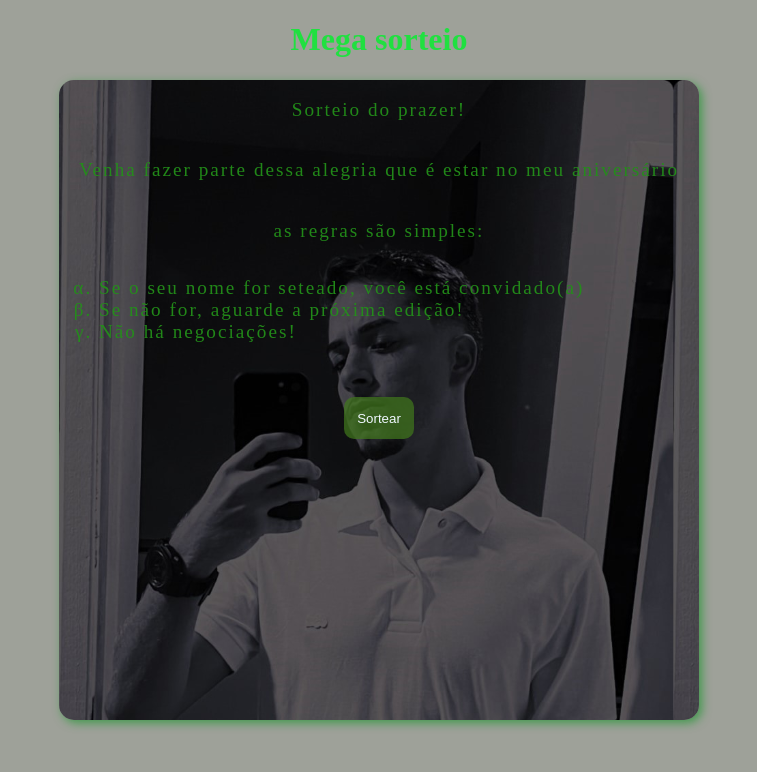
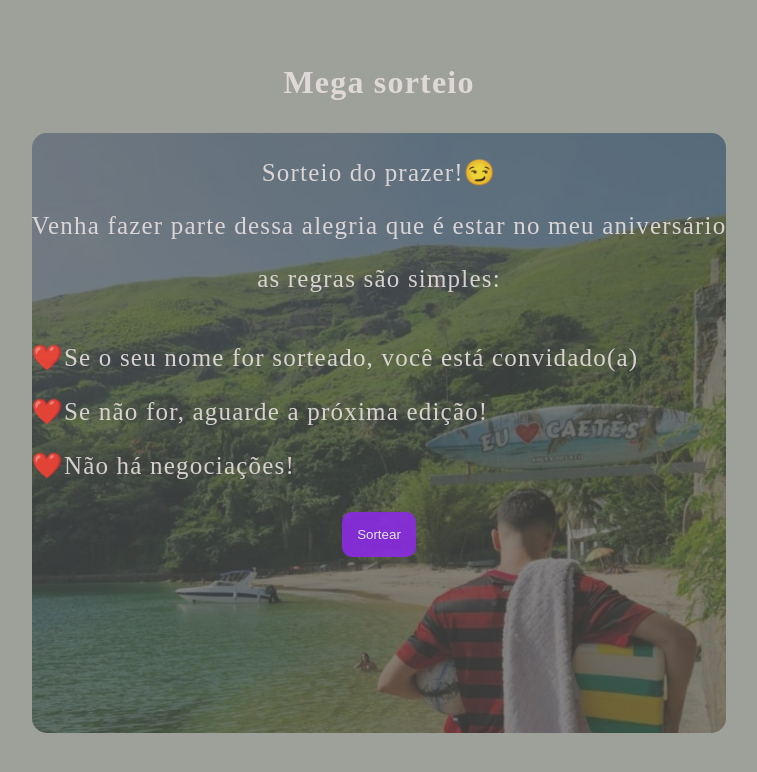
Before and after one commit to OkaioSilva/sorteio_Sv, a plain HTML site: page index.html in a window 1280 px wide. Shown: the whole page, without its empty margins (261-1018 px from the left). Drawn offline with Linux system fonts and the light colour scheme.

Commit message:
Mudei a parte responsiva

```diff
--- a/index.html
+++ b/index.html
@@ -12,21 +12,20 @@
     <h1>Mega sorteio</h1>
     <section>
         <div class="container">
+            <div class="bg"></div>
+            <p>Sorteio do prazer!😏 </p>
+            <p>Venha fazer parte dessa alegria que é estar no meu aniversário </p>
+            <p>as regras são simples:</p>
+            <ul>
+                <li>❤️Se o seu nome for sorteado, você está convidado(a)</li>
+                <li>❤️Se não for, aguarde a próxima edição!</li>
+                <li>❤️Não há negociações!</li>
+            </ul>
 
-                <p>Sorteio do prazer! </p>
-                <p>Venha fazer parte dessa alegria que é estar no meu aniversário </p>
-                <p>
-                    as regras são simples:
-                <ul>
-                    <li>Se o seu nome for seteado, você está convidado(a)</li>
-                    <li>Se não for, aguarde a próxima edição!</li>
-                    <li>Não há negociações!</li>
-                </ul>
-                </p>
-            <div>
+            <div class="btn">
                 <button id="sortear">Sortear</button>
             </div>
-            <div id="res"></div>
+            <div class="res"></div>
         </div>
     </section>
     <script src="script.js"></script>
--- a/script.js
+++ b/script.js
@@ -1,13 +1,26 @@
+(function(){
+    let res = document.querySelector('.res');
+    let botao = document.getElementById('sortear');
+    botao.addEventListener("click",sorteando);
+
+
     function sorteando(){
         const nomes = ['Sabrina', 'Carol', 'Goiabinha', 'Stefane'];
         const sort = Math.floor(Math.random()*nomes.length);
-    let res = document.querySelector('#res');
+        res.innerHTML = "Sorteando..."
+        setTimeout(function(el){
+            const bg = document.querySelector('.bg')
+            const container = document.querySelector('.container ul')
+            bg.style.backgroundImage = 'url(img/sabio.jpg)'
+            bg.style.opacity = '1'
+            res.innerHTML = `A sorteada foi:  ${nomes[sort]}`
+        }, 2000)
 
-    res.innerHTML = `A sorteada foi:  ${nomes[sort]}`
     }
 
-let botao = document.getElementById('sortear');
-botao.addEventListener("click",sorteando);
     /* Sabrina
     Carol
     Goiabinha  */
+
+
+})()
--- a/style.css
+++ b/style.css
@@ -1,267 +1,213 @@
-html {
+* {
+    padding: 0;
+    margin: 0;
+    box-sizing: border-box;
+}
+body{
     background-color: rgb(158, 161, 153);
+    text-align: center;
+    color: rgb(231, 223, 223);
 }
 
 h1, p, li{
-    color: rgb(231, 223, 223);
+    letter-spacing: 1.2px;
+    opacity: .9;
 }
 h1{
-    text-align: center;
+    padding-top: 2em;
 }
-section, .container{
-    margin: auto;
-    text-align: center;
+p, li{
+    padding-top: 1em;
+    font-size: 25px;
+}
+section{
+    display: flex;
+    justify-content: center;
+
+    padding-top: 2em;
 }
 .container{
     background-color: rgba(20, 22, 22, 0.575);
     border-radius: 15px;
-    display: flex;
-    flex-direction: column;
-    width: 35em;
-    height: 90vh;
+    text-align: center;
+    /* padding: 2em; */
+    position: relative;
+    /* width: 45vw; */
+    height: 75vh;
 }
+.container .bg{
+    background-image: url(img/savio.jpg);
+    background-size: cover;
 
-ul {
-    list-style:lower-greek ;
+    border-radius: 15px;
+    width: 100%;
+    height: 100%;
+    position: absolute;
+    top: 0;
+    left: 0;
+    /* background: #000; */
+    opacity: 0.3;
+}
+.container ul{
+    padding-top: 25px;
+
+    list-style: none ;
     text-align: start;
 }
-
+.btn{
+    padding-top: 2em;
+}
 #sortear{
-    background-color: rgba(64, 119, 28, 0.719);
+    background-color: blueviolet;
     color: aliceblue;
     border: none;
     border-radius: 10px;
-    padding: 8px;
-    box-sizing: border-box;
+    padding: 15px;
     cursor: pointer;
+    opacity: .9;
+}
+#sortear:hover{
+    color: red;
+    letter-spacing: 2px;
+    transition: all .6s;
+    font-weight: bold;
 }
 
-#res{
-    color: rgba(32, 150, 16, 0.76);
+.res{
+    color: rgba(229, 232, 228, 0.76);
     padding-top: 1.25rem;
     text-transform: uppercase;
     font-family: Verdana, Geneva, Tahoma, sans-serif;
     font-weight: bold;
+    opacity: .9;
 }
 
-@media screen and (min-width: 25.875em){
-    h1{
-        color: rgb(32, 224, 64);
-        text-align: center;
+@media  (max-width: 320px) {
+    section{
+        width: 85vw;
+        margin: auto;
+        padding-top: 1em;
     }
     .container{
+        position: relative;
+    }
+    .container li{
+        padding-left: 5px;
+    }
+    .container .bg{
+        background-image: url(img/savio.jpg);
+        background-size: cover;
+        border-radius: 15px;
+        width: 100%;
+        height: 100%;
+        position: absolute;
+        top: 0;
+        left: 0;
+        /* background: #000; */
+        opacity: 0.4;
+    }
+
+    .container p, li, .res{
+        opacity: .9;
+        font-size: 20px;
+    }
+    .container .res{
+        font-size: .7em;
+    }
+    .container #sortear{
+        opacity: .9;
+        background-color: blueviolet;
+
+    }
+    h1{
+        padding-top: 2em;
+    }
+}
+@media (min-width: 321px) and  (max-width: 450px){
+    section{
+        width: 85vw;
+        height: 70vh;
         margin: auto;
-        background-image: url(img/sabio.jpg);
-        background-size: 85vw;
-        background-repeat: repeat;
-        /* filter: url(img/sabio.jpg); */
-        /* filter:opacity(55%); */
-        text-align: center;
-        width: 75vw;
-        height: 50vh;
-        box-shadow: 3px 3px 10px rgba(41, 151, 56, 0.788);
+        padding-top: 1em;
     }
-    .container p, li{
-        color: rgba(35, 143, 25, 0.945);
-        letter-spacing: 2px;
+    .container{
+        position: relative;
+
     }
-    #sortear{
-        padding-top: 0;
-        padding: 0.313em;
-        color: aliceblue;
+    .container .bg{
+        background-image: url(img/savio.jpg);
+        background-size: cover;
+        border-radius: 15px;
+        width: 100%;
+        height: 100%;
+        position: absolute;
+        top: 0;
+        left: 0;
+        /* background: #000; */
+        opacity: 0.4;
+    }
+
+    .container p, li, .res{
+        opacity: .9;
+        color: #f7f7f7;
+        padding-top: 1em;
+        font-size: 1em;
+    }
+    .container .res{
+        padding-top: 3em;
+        font-size: .9em;
+    }
+    .container #sortear{
+        opacity: .9;
+        background-color: blueviolet;
+
+    }
+    h1{
+        padding-top: 2em;
     }
 }
 
-@media screen and (min-width: 24.375em){
-    h1{
-        color: rgb(32, 224, 64);
-        text-align: center;
+@media (min-width: 450px) and  (max-width: 800px ){
+    section{
+        width: 80vw;
+        height: 85vh;
+        margin: auto;
+        padding-top: 1em;
     }
     .container{
-        height: 70vh;
-        width: 90vw;
-        margin: auto;
-        background-image: url(img/sabio.jpg);
-        background-size: 90vw;
-        box-shadow: 3px 3px 10px rgba(41, 151, 56, 0.788);
+        position: relative;
+
     }
-    .container p, li{
-        color: rgba(35, 143, 25, 0.945);
-        letter-spacing: 2px;
-        font-size: 1.5em;
+    .container .bg{
+        background-image: url(img/savio.jpg);
+        background-size: cover;
+        background-repeat: no-repeat;
+        border-radius: 15px;
+        width: 100%;
+        height: 100%;
+        position: absolute;
+        top: 0;
+        left: 0;
+        /* background: #000; */
+        opacity: 0.4;
     }
-    #sortear{
-        padding-top: 0;
-        padding: 0.7em;
-        color: aliceblue;
+
+    .container p, li, .res{
+        opacity: .9;
+        color: #f7f7f7;
+        padding-top: 1em;
+        font-size: 1.3em;
+    }
+    .container .res{
+        padding-top: 3em;
+        font-size: .9em;
+    }
+    .container #sortear{
+        opacity: .9;
+        background-color: blueviolet;
+
+    }
+    h1{
+        padding-top: 2em;
     }
 }
-
-@media screen and (min-width: 22.5em){
-    h1{
-        color: rgb(32, 224, 64);
-        text-align: center;
-    }
-    .container{
-        height: 73vh;
-        width: 92vw;
-        margin: auto;
-        background-image: url(img/sabio.jpg);
-        background-size: 85vw;
-        box-shadow: 3px 3px 10px rgba(41, 151, 56, 0.788);
-    }
-    .container p, li{
-        color: rgba(35, 143, 25, 0.945);
-        letter-spacing: 2px;
-        font-size: 1.34em;
-    }
-    #sortear{
-        padding-top: 0;
-        padding: 0.9em;
-        color: aliceblue;
-    }
-}
-@media screen and (min-width: 25.75em){
-    h1{
-        color: rgb(32, 224, 64);
-        text-align: center;
-    }
-    .container{
-        height: 68vh;
-        width: 92vw;
-        margin: auto;
-        background-image: url(img/sabio.jpg);
-        background-size: 85vw;
-        box-shadow: 3px 3px 10px rgba(41, 151, 56, 0.788);
-    }
-    .container p, li{
-        color: rgba(35, 143, 25, 0.945);
-        letter-spacing: 2px;
-        font-size: 1.58em;
-    }
-    #sortear{
-        padding-top: 0;
-        padding: 0.9em;
-        color: aliceblue;
-    }
-}
-@media screen and (min-width: 31.25em){
-    h1{
-        color: rgb(32, 224, 64);
-        text-align: center;
-    }
-    .container{
-        height: 100vh;
-        width: 92vw;
-        margin: auto;
-        background-image: url(img/sabio.jpg);
-        background-size: 85vw;
-        box-shadow: 3px 3px 10px rgba(41, 151, 56, 0.788);
-    }
-    .container p, li{
-        color: rgba(35, 143, 25, 0.945);
-        letter-spacing: 2px;
-        font-size: 1.75em;
-    }
-    #sortear{
-        padding-top: 0;
-        padding: 1em;
-        color: aliceblue;
-    }
-}
-@media screen and (min-width: 56.25em){
-    h1{
-        color: rgb(32, 224, 64);
-        text-align: center;
-    }
-    .container{
-        height: 9vh;
-        width: 55vw;
-        margin: auto;
-        background-image: url(img/sabio.jpg);
-        background-size: 50vw;
-        box-shadow: 3px 3px 10px rgba(41, 151, 56, 0.788);
-    }
-    .container p, li{
-        color: rgba(35, 143, 25, 0.945);
-        letter-spacing: 2px;
-        font-size: 1.75em;
-    }
-    #sortear{
-        padding-top: 0;
-        padding: 1em;
-        color: aliceblue;
-    }
-}
-@media screen and (min-width: 50em){
-    h1{
-        color: rgb(32, 224, 64);
-        text-align: center;
-    }
-    .container{
-        height: 90vh;
-        width: 48vw;
-        margin: auto;
-        background-image: url(img/sabio.jpg);
-        background-size: 47vw;
-        box-shadow: 3px 3px 10px rgba(41, 151, 56, 0.788);
-    }
-    .container p, li{
-        color: rgba(35, 143, 25, 0.945);
-        letter-spacing: 2px;
-        font-size: 1.6em;
-    }
-    #sortear{
-        padding-top: 0;
-        padding: 1em;
-        color: aliceblue;
-    }
-}
-/* @media screen and (min-width: 85.375em){
-    h1{
-        color: rgb(32, 224, 64);
-        text-align: center;
-    }
-    .container{
-        height: 100vh;
-        width: 50vw;
-        margin: auto;
-        background-image: url(img/sabio.jpg);
-        background-size: 30vw;
-        box-shadow: 3px 3px 10px rgba(41, 151, 56, 0.788);
-    }
-    .container p, li{
-        color: rgba(35, 143, 25, 0.945);
-        letter-spacing: 2px;
-        font-size: 1.8em;
-    }
-    #sortear{
-        padding-top: 0;
-        padding: 1em;
-        color: aliceblue;
-    }
-} */
-@media screen and (min-width: 43.75em){
-    h1{
-        color: rgb(32, 224, 64);
-        text-align: center;
-    }
-    .container{
-        height: 80vh;
-        width: 50vw;
-        margin: auto;
-        background-image: url(img/sabio.jpg);
-        background-size: 48vw;
-        box-shadow: 3px 3px 10px rgba(41, 151, 56, 0.788);
-    }
-    .container p, li{
-        color: rgba(35, 143, 25, 0.945);
-        letter-spacing: 2px;
-        font-size: 1.2em;
-    }
-    #sortear{
-        padding-top: 0;
-        padding: 1em;
-        color: aliceblue;
-    }
-}
```
Lines whose indentation alone changed are shown as unchanged.
